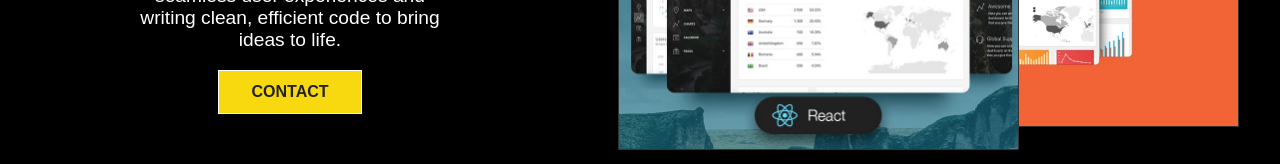
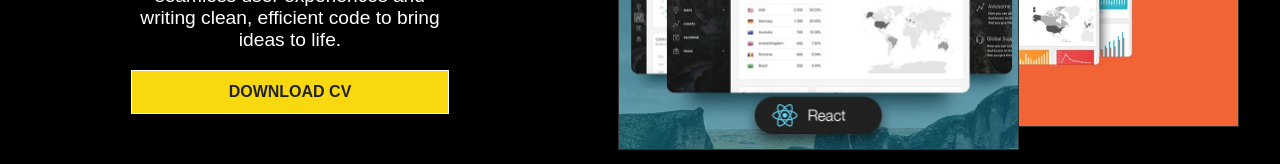
Before and after one commit to SpringThanh/portfolio-website-sprthanh, a React (Create React App) app: page /about in a window 1280 px wide. Shown: the part 744-908 px from the top of the page. Built offline with nearby package versions, Linux system fonts and the light colour scheme; a web font is replaced by a local one.

Commit message:
feat: update

```diff
--- a/src/components/AboutContent.js
+++ b/src/components/AboutContent.js
@@ -15,11 +15,14 @@
           seamless user experiences and writing clean, efficient code to bring
           ideas to life.
         </p>
-        <Link to="/contact">
-          <button className="btn">Contact</button>
-        </Link>
+        <a
+          href="https://drive.google.com/file/d/1Jm_fq0mJn5M9f3EByyR2Qlmesq8IzNEA/view?usp=sharing"
+          download
+          className="btn"
+        >
+          Download CV
+        </a>
       </div>
-
       <div className="right">
         <div className="img-container">
           <div className="img-stack top">
```
